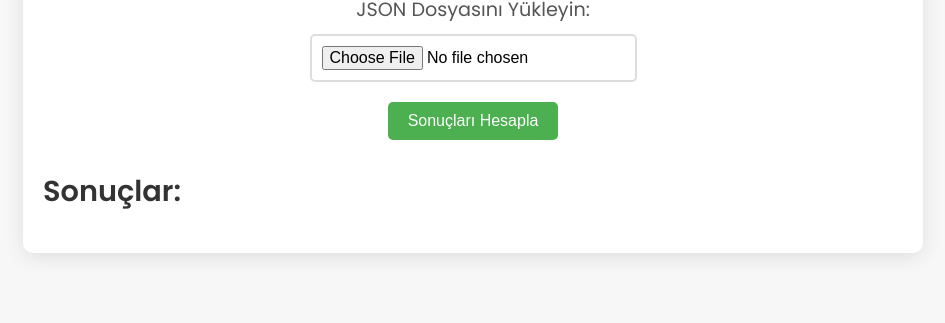
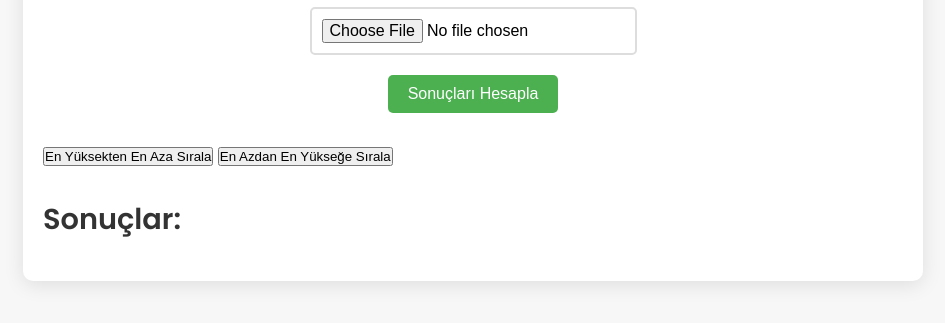
Before and after one commit to LowLeery/denemeokuyucu, a plain HTML site: page index.html in a window 1280 px wide. Shown: the part 331-654 px from the top of the page, without its empty margins (167-1112 px from the left). Drawn offline with Linux system fonts and the light colour scheme.

Commit message:
Update index.html

```diff
--- a/index.html
+++ b/index.html
@@ -19,6 +19,11 @@
       <button id="calculate" class="calculate-btn">Sonuçları Hesapla</button>
     </section>
 
+    <section class="sorting-section">
+      <button id="sort-high-to-low" class="sort-btn">En Yüksekten En Aza Sırala</button>
+      <button id="sort-low-to-high" class="sort-btn">En Azdan En Yükseğe Sırala</button>
+    </section>
+
     <section class="results-section">
       <h2>Sonuçlar:</h2>
       <ul id="results-list" class="results-list"></ul>
```
